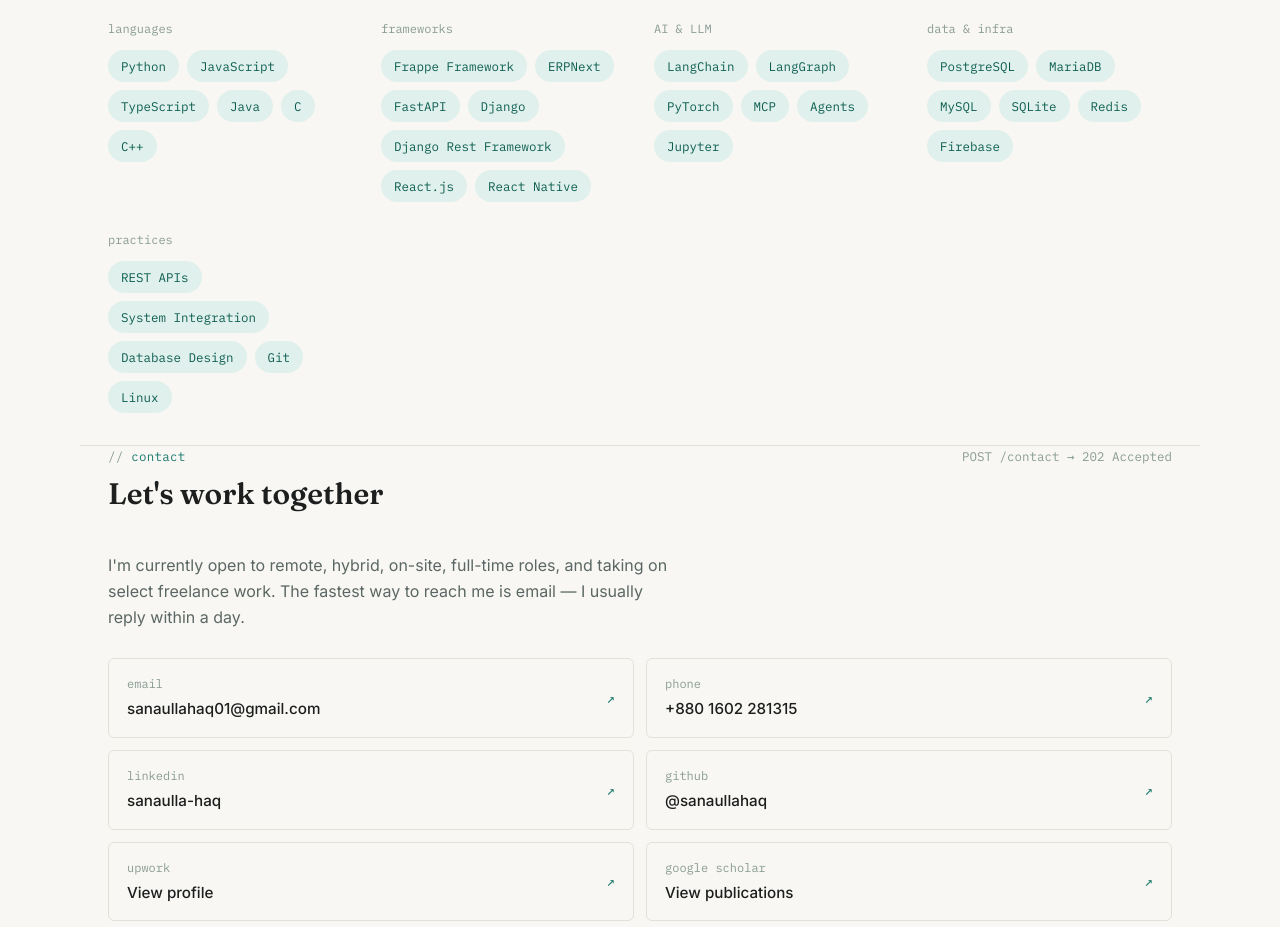
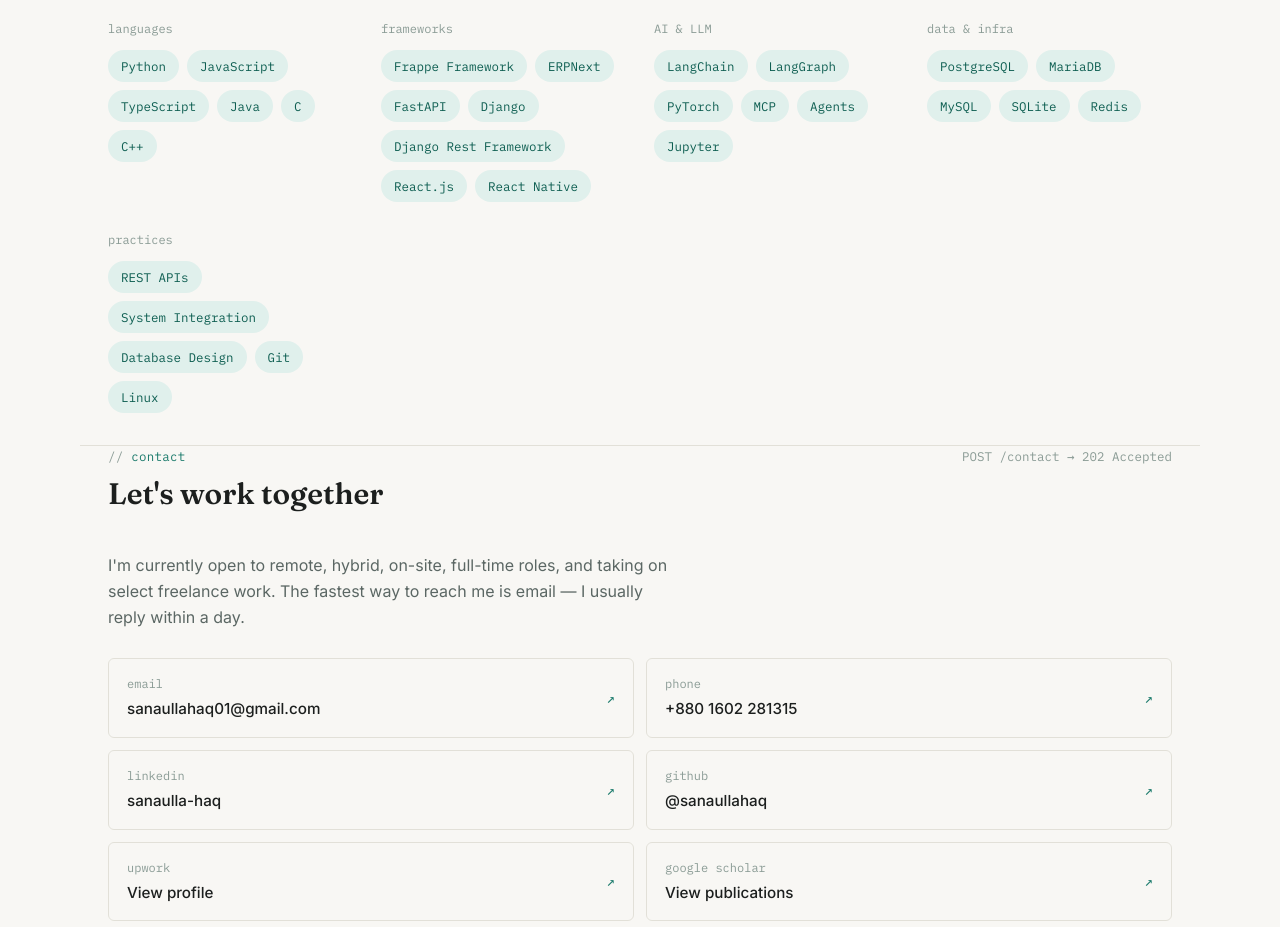
Before and after one commit to sanaullahaq/sanaullahaq.github.io, a website: page index.html in a window 1280 px wide. Shown: the part 4700-5627 px from the top of the page. Drawn offline with Linux system fonts and the light colour scheme.

Commit message:
remove Firebase from data & infra skills list for clarity

```diff
--- a/index.html
+++ b/index.html
@@ -458,7 +458,7 @@
         <p class="skill-group-label">data &amp; infra</p>
         <div class="tag-list">
           <span class="tag">PostgreSQL</span><span class="tag">MariaDB</span><span class="tag">MySQL</span>
-          <span class="tag">SQLite</span><span class="tag">Redis</span><span class="tag">Firebase</span>
+          <span class="tag">SQLite</span><span class="tag">Redis</span>
         </div>
       </div>
       <div class="reveal">
```
